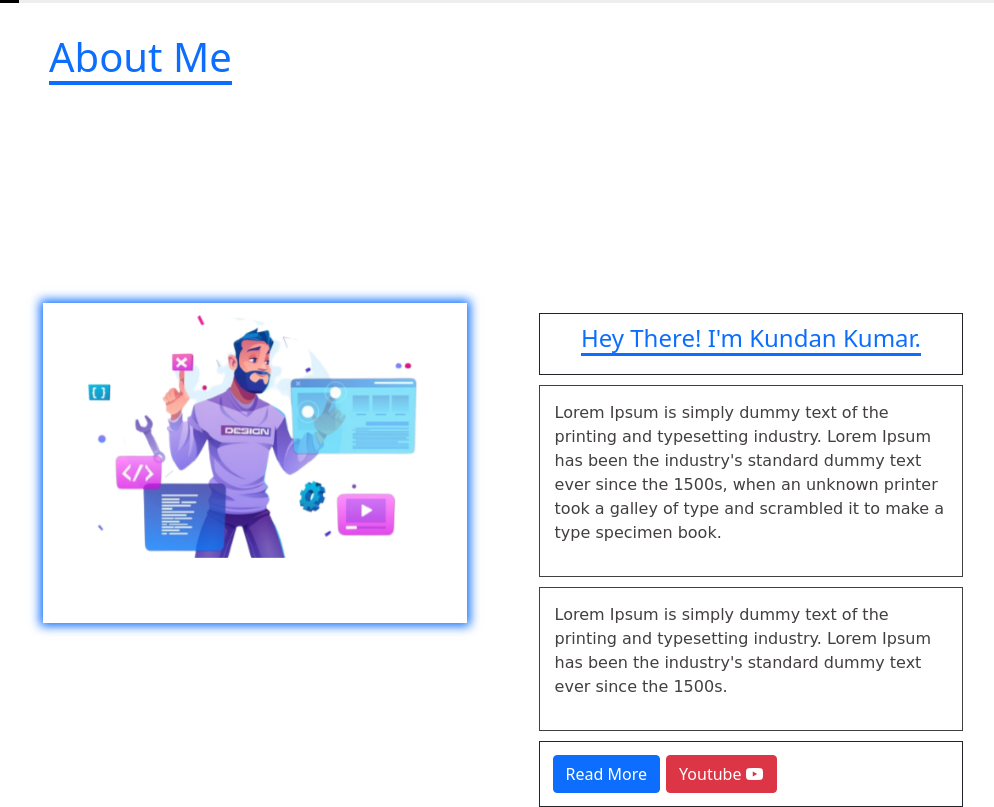
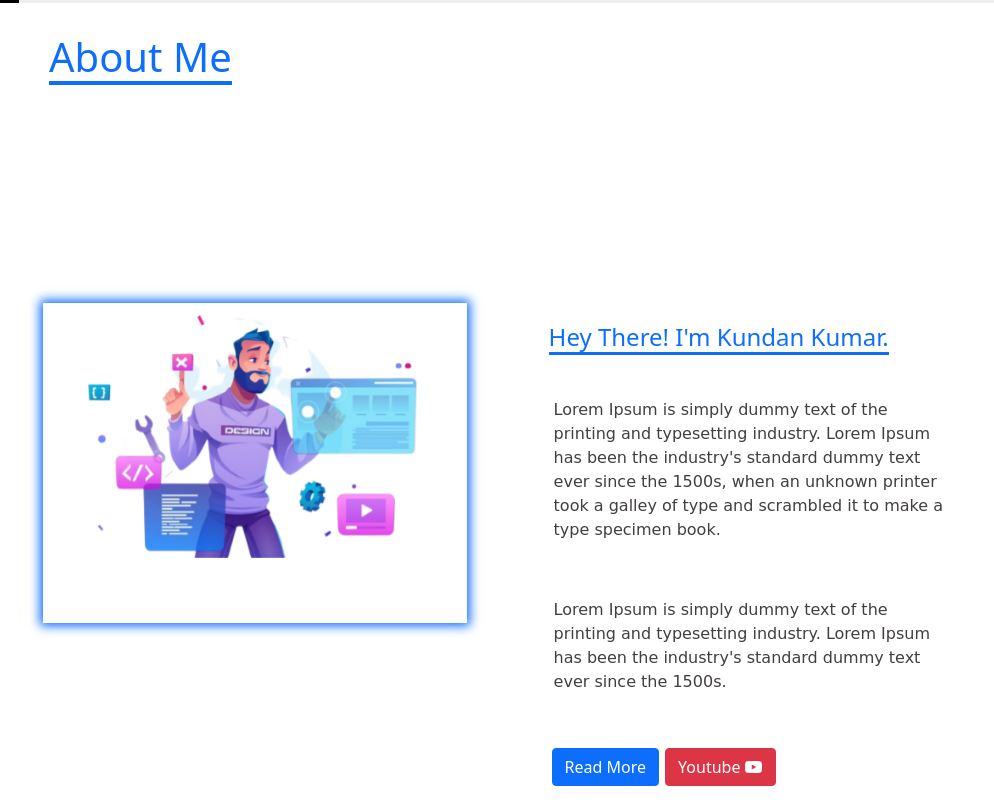
Before and after one commit to candy-6646/portfolio, a plain HTML site: page index.html in a window 1280 px wide. Shown: the part 797-1604 px from the top of the page, without its empty margins (269-1263 px from the left). Drawn offline with nearby package versions, Linux system fonts and the light colour scheme.

Commit message:
about section added

```diff
--- a/styles.css
+++ b/styles.css
@@ -323,10 +323,9 @@ body {
 .about-description>div {
 	width: 100%;
 	margin: 10px 0 10px 0;
-	border: 1px solid;
 	display: flex;
-	justify-content: center;
 	align-items: center;
+	justify-content: flex-start;
 	padding: 10px;
 }
 
@@ -348,12 +347,6 @@ body {
 }
 
 
-.about-description>div:nth-child(4) {
-	display: flex;
-	align-items: center;
-	justify-content: flex-start;
-}
-
 .about-description>div:nth-child(4)>button {
 	margin: 3px;
 }
```
